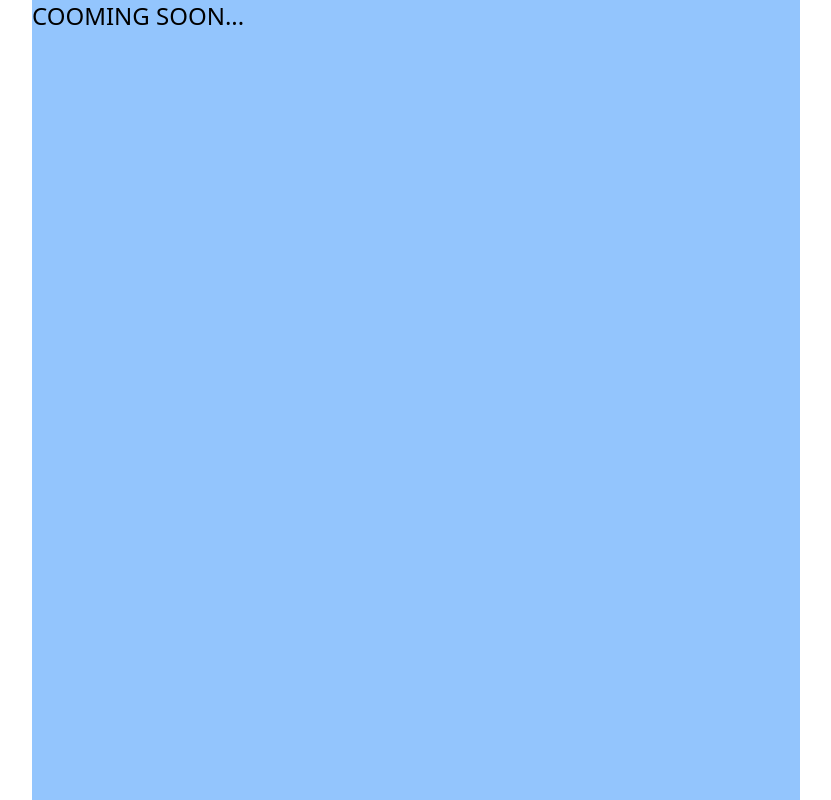
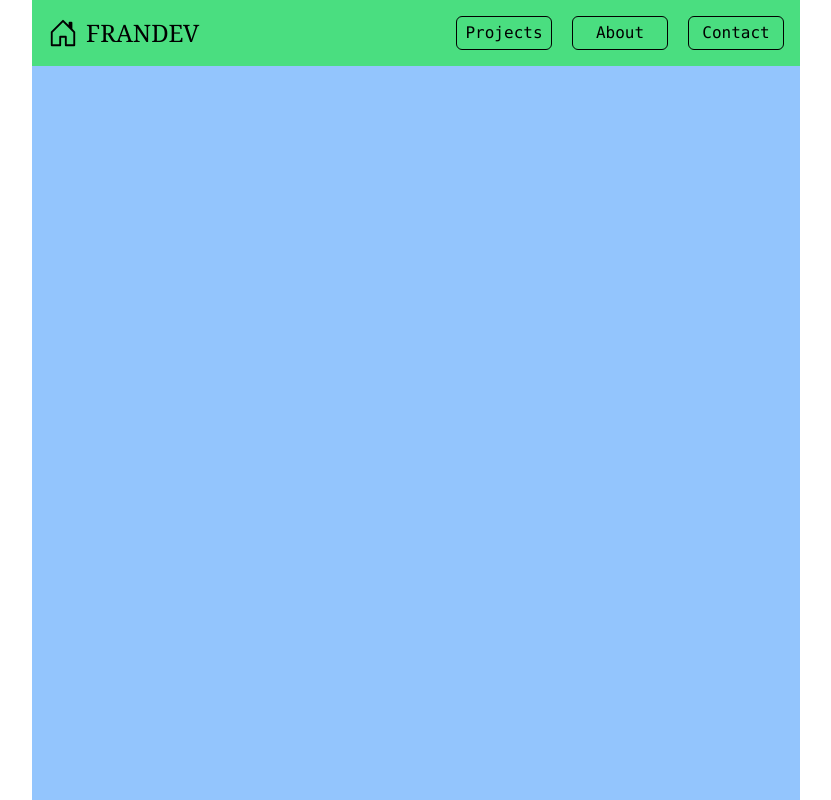
Before and after one commit to FranN244/portfolio, a React (Vite) app in the folder react-app/: page / in a window 1280 px wide. Shown: the whole page, without its empty margins (224-1055 px from the left). Built offline with nearby package versions, Linux system fonts and the light colour scheme.

Commit message:
Feat | Nav component added to page

```diff
--- /dev/null
+++ b/react-app/src/components/Nav.jsx
@@ -0,0 +1,23 @@
+import { HomeIcon } from "./icons/HomeIcon";
+import { NavButton } from "./NavButton";
+
+export function Nav(){
+
+    return (
+
+        <nav className="bg-green-400 p-4 justify-between h-content space-y-2 md:space-y-0 md:flex">
+            <a href="/" className="flex items-center hover:text-blue-400 ease-in-out transition space-x-2">
+                <HomeIcon h="30" w="30"></HomeIcon>
+                <span className="text-2xl font-serif">FRANDEV</span>
+            </a>
+            <ul id="nav-list" className="flex space-x-5 items-center font-mono justify-center md:justify-normal">
+                <NavButton>Projects</NavButton>
+                <NavButton>About</NavButton>
+                <NavButton>Contact</NavButton>
+            </ul>
+        </nav>
+
+    )
+
+
+}
--- /dev/null
+++ b/react-app/src/components/NavButton.jsx
@@ -0,0 +1,13 @@
+
+
+export function NavButton({children}) {
+
+    return (
+
+        <li>
+            <button className="p-1 border border-black rounded-md w-24 hover:text-blue-400 hover:border-blue-400 ease-in-out transition hover:scale-110">{children}</button>
+        </li>
+
+    )
+
+}
--- /dev/null
+++ b/react-app/src/components/icons/HomeIcon.jsx
@@ -0,0 +1,11 @@
+
+export function HomeIcon({h, w}) {
+
+    return (
+
+        <svg xmlns="http://www.w3.org/2000/svg" width={w} height={h} fill="currentColor" class="bi bi-house-door" viewBox="0 0 16 16">
+            <path d="M8.354 1.146a.5.5 0 0 0-.708 0l-6 6A.5.5 0 0 0 1.5 7.5v7a.5.5 0 0 0 .5.5h4.5a.5.5 0 0 0 .5-.5v-4h2v4a.5.5 0 0 0 .5.5H14a.5.5 0 0 0 .5-.5v-7a.5.5 0 0 0-.146-.354L13 5.793V2.5a.5.5 0 0 0-.5-.5h-1a.5.5 0 0 0-.5.5v1.293zM2.5 14V7.707l5.5-5.5 5.5 5.5V14H10v-4a.5.5 0 0 0-.5-.5h-3a.5.5 0 0 0-.5.5v4z" />
+        </svg>
+    )
+
+}
--- a/react-app/src/layout/App.jsx
+++ b/react-app/src/layout/App.jsx
@@ -1,12 +1,13 @@
 // TODO: Crear nav , footer , main
 import './App.css'
+import { Nav } from "../components/Nav"
 
 function App() {
 
   return (
     // * PÁGINA PRINCIPAL DEL LAYOUT
-    <div className='h-full w-[60%] bg-blue-300'>
-      <h1 className='text-2xl'>COOMING SOON...</h1>
+    <div className='h-full  w-full xl:w-[60%] bg-blue-300'>
+      <Nav></Nav>
     </div>
   )
 }
```
Also changed, not shown: react-app/src/layout/App.css (line endings or trailing spaces).
